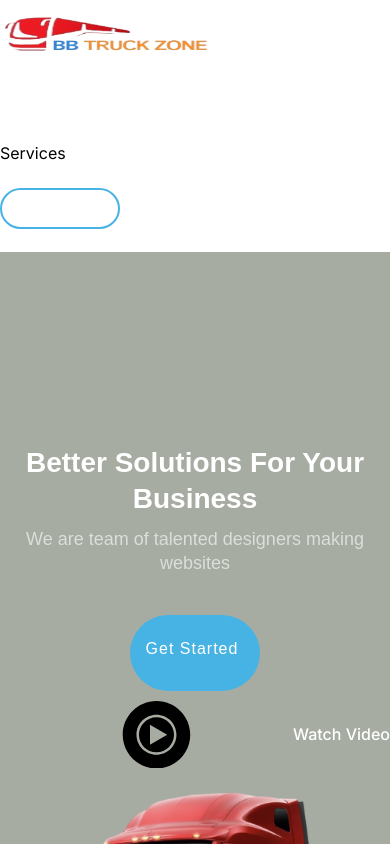
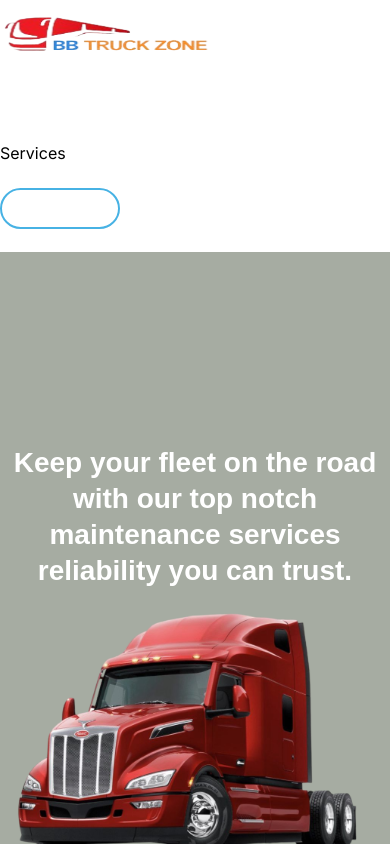
Before and after one commit to dev4ajay/bbtruckzone, a Next.js app: page / in a window 390 px wide. Shown: the top 844 px of the page. Built offline with nearby package versions, Linux system fonts and the light colour scheme.

Commit message:
main-fix

```diff
--- a/src/app/Footer/page.jsx
+++ b/src/app/Footer/page.jsx
@@ -13,7 +13,7 @@ function page() {
     <div className="row justify-content-center">
       <div className="col-lg-6">
         <h4>Join Our Newsletter</h4>
-        <p>Tamen quem nulla quae legam multos aute sint culpa legam noster magna</p>
+        <p>Subscribe now for exclusive tips and updates on top-notch truck maintenance from our experts!</p>
         <form action="" >
           <input type="email" name="email"/>
             <input type="submit" value="Subscribe"/>
@@ -62,7 +62,7 @@ function page() {
 
       <div className="col-lg-3 col-md-6 footer-links">
         <h4>Our Social Networks</h4>
-        <p>Cras fermentum odio eu feugiat lide par naso tierra videa magna derita valies</p>
+        <p className='text-justify'>Join our exclusive social network for the latest in fleet maintenance strategies</p>
         <div className="social-links mt-3">
           <a href="#" className="twitter"><FaTwitter className="bx bxl-twitter"/></a>
           <a href="#" className="facebook"><FaFacebookSquare className="bx bxl-facebook"/></a>
--- a/src/app/Nav/page.js
+++ b/src/app/Nav/page.js
@@ -31,11 +31,9 @@ function page() {
               data-aos="fade-up"
               data-aos-delay="200"
             >
-              <h1 >Better Solutions For Your Business</h1>
-              <h2 >
-                We are team of talented designers making websites
-              </h2>
-              <div className="d-flex  ">
+              <h1 >Keep your fleet on the road with our top notch maintenance services reliability you can trust.</h1>
+
+              {/* <div className="d-flex  ">
                 <Link href="/" className="btn-get-started scrollto text-decoration-none">
                   Get Started
                 </Link>
@@ -46,7 +44,7 @@ function page() {
                 <SiYoutubemusic   className=" main-watch" />
                   <span >Watch Video</span>
                 </Link>
-              </div>
+              </div> */}
             </div>
             <div
               className="col-lg-6 order-1 order-lg-2 hero-img mt-4"
--- a/src/app/style.css
+++ b/src/app/style.css
@@ -471,6 +471,8 @@ height:90vh;
   font-weight: 700;
   line-height: 56px;
   color: #fff;
+  width: 88%;
+  text-align:justify;
 }
 
 #hero h2 {
@@ -581,6 +583,10 @@ background:white !important;
     font-size: 28px;
     line-height: 36px;
   }
+  #hero h1 {
+    width: 100%;
+    text-align: center;
+}
 
   #hero h2 {
     font-size: 18px;
```
